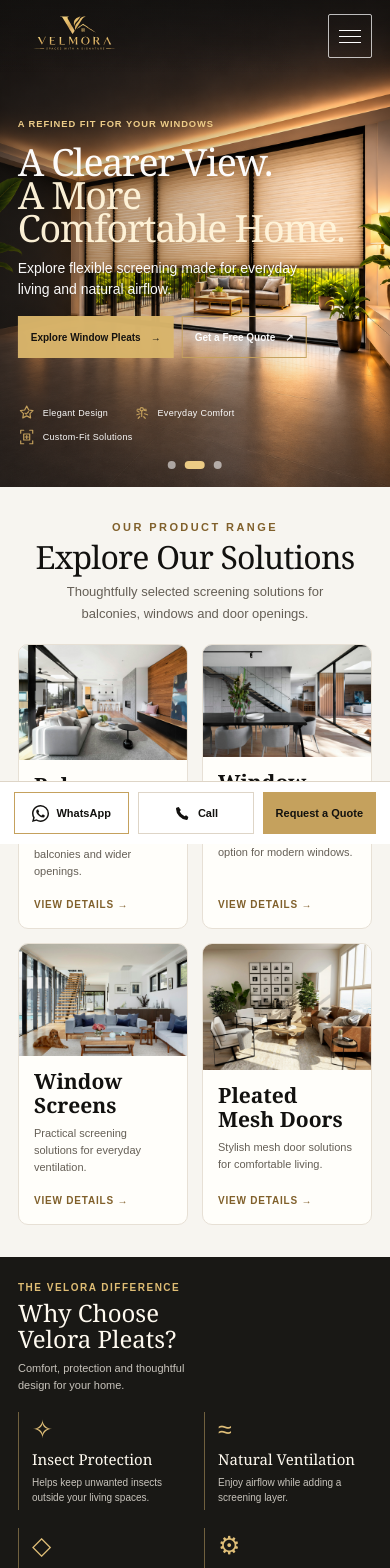
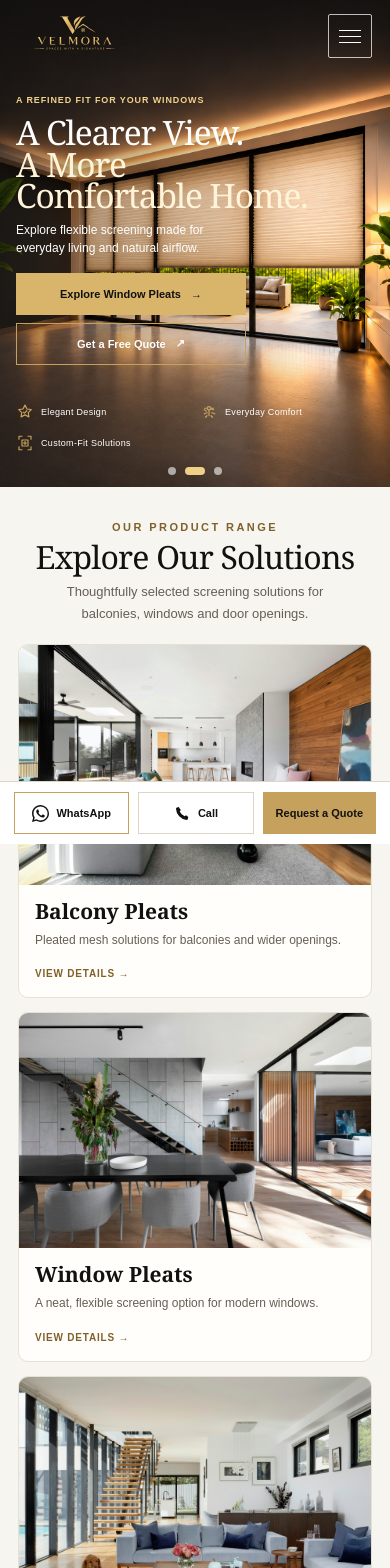
Before and after one commit to rohitkumar91131/velora-pleats, a Next.js app: page / in a window 390 px wide. Shown: the top 1568 px of the page. Built offline with nearby package versions, Linux system fonts and the light colour scheme.

Commit message:
Make homepage responsive across screen sizes

```diff
--- a/app/globals.css
+++ b/app/globals.css
@@ -779,7 +779,7 @@ body {
   .hero-benefits { gap: 18px; margin-top: 16px; }
 }
 
-@media (min-width: 721px) and (max-width: 960px) {
+@media (min-width: 721px) and (max-width: 1120px) {
   .product-grid { grid-template-columns: repeat(2, minmax(0, 1fr)); }
 }
 
@@ -1341,7 +1341,7 @@ body:has(.home-page) .product-card-body { padding: 13px 15px 16px; }
   padding: 5px 0 5px 20px;
   border-left: 1px solid rgb(223 189 116 / 44%);
 }
-.home-benefit-mark { color: #e0bf78; font-size: 25px; line-height: 1; }
+.home-benefit-mark { display: block; width: 26px; height: 26px; color: #e0bf78; flex: 0 0 auto; }
 .home-benefit h3 {
   margin: 9px 0 0;
   font: 500 17px/1.12 Georgia, "Times New Roman", serif;
@@ -2213,3 +2213,103 @@ body:has(.home-page) .cta-button { border-radius: 7px; background: #d9b56b; }
     flex-wrap: wrap;
   }
 }
+
+/* Responsive homepage refinements: keep hero content inside the image at tablet widths. */
+@media (min-width: 721px) and (max-width: 1120px) {
+  body:has(.home-page) .hero-copy {
+    justify-content: flex-start;
+    padding: 82px 0 10px;
+  }
+  body:has(.home-page) .hero-content {
+    width: min(100%, 440px);
+    transform: none;
+  }
+  body:has(.home-page) .hero-tagline {
+    margin-bottom: 6px;
+    font-size: 9px;
+    letter-spacing: .14em;
+  }
+  body:has(.home-page) .hero-title {
+    max-width: 18ch;
+    font-size: clamp(1.75rem, 4vw, 2rem);
+    line-height: .92;
+  }
+  body:has(.home-page) .hero-description {
+    max-width: 34ch;
+    margin-top: 8px;
+    font-size: 12px;
+    line-height: 1.4;
+  }
+  body:has(.home-page) .hero-actions { gap: 8px; margin-top: 11px; }
+  body:has(.home-page) .hero-button { min-height: 36px; padding: 0 12px; font-size: 10px; }
+  body:has(.home-page) .hero-benefits { font-size: 9px; }
+  body:has(.home-page) .hero-benefits li { gap: 6px; padding: 0 10px; }
+  body:has(.home-page) .hero-benefit-icon { width: 17px; height: 17px; }
+  body:has(.home-page) .hero-controls { margin-top: 5px; }
+  .home-testimonials-grid { grid-template-columns: repeat(2, minmax(0, 1fr)); }
+  .home-testimonials-grid li:last-child { grid-column: 1 / -1; }
+}
+
+@media (max-width: 720px) {
+  body:has(.home-page) .hero-copy {
+    width: calc(100% - 32px);
+    padding-top: clamp(96px, 28vw, 180px);
+    padding-bottom: 12px;
+  }
+  body:has(.home-page) .hero-content { width: 100%; }
+  body:has(.home-page) .hero-title {
+    max-width: 12ch;
+    font-size: clamp(2rem, 8.8vw, 3.1rem);
+    line-height: .94;
+  }
+  body:has(.home-page) .hero-tagline {
+    max-width: 100%;
+    margin-bottom: 10px;
+    font-size: clamp(8px, 2.3vw, 10px);
+    letter-spacing: .1em;
+    white-space: normal;
+  }
+  body:has(.home-page) .hero-description { max-width: 34ch; font-size: 13px; }
+  body:has(.home-page) .hero-benefits {
+    width: 100%;
+    grid-template-columns: repeat(2, minmax(0, 1fr));
+    gap: 7px 10px;
+    font-size: 10px;
+  }
+  body:has(.home-page) .hero-benefits li { min-width: 0; }
+  body:has(.home-page) .hero-benefits li span { overflow-wrap: anywhere; }
+  body:has(.home-page) .home-benefits-inner { gap: 16px 12px; }
+  body:has(.home-page) .home-benefit { padding-left: 12px; }
+  body:has(.home-page) .home-benefit-mark { width: 22px; height: 22px; }
+  body:has(.home-page) .product-grid { grid-template-columns: repeat(2, minmax(0, 1fr)); }
+}
+
+@media (max-width: 560px) {
+  body:has(.home-page) .product-grid { grid-template-columns: 1fr; }
+  body:has(.home-page) .product-card-body { padding: 14px 16px 16px; }
+  body:has(.home-page) .product-card-title { font-size: 21px; }
+  body:has(.home-page) .product-card-description { font-size: 12px; }
+  body:has(.home-page) .home-testimonials-grid { grid-template-columns: 1fr; }
+  body:has(.home-page) .home-testimonials-grid li:last-child { grid-column: auto; }
+}
+
+@media (max-width: 420px) {
+  body:has(.home-page) .hero-copy { padding-top: 24%; }
+  body:has(.home-page) .hero-title { max-width: 16ch; font-size: clamp(1.85rem, 8.6vw, 2.25rem); }
+  body:has(.home-page) .hero-description { margin-top: 9px; font-size: 12px; }
+  body:has(.home-page) .hero-actions { display: grid; grid-template-columns: 1fr; }
+  body:has(.home-page) .hero-button { width: min(100%, 230px); min-height: 42px; font-size: 11px; }
+  body:has(.home-page) .hero-benefits { font-size: 9px; }
+  body:has(.home-page) .home-benefits-inner { grid-template-columns: 1fr 1fr; }
+  body:has(.home-page) .home-benefits-intro { grid-column: 1 / -1; }
+  body:has(.home-page) .home-benefit h3 { font-size: 14px; }
+  body:has(.home-page) .home-benefit p { font-size: 10px; }
+}
+
+@media (max-width: 360px) {
+  body:has(.home-page) .hero-copy { padding-top: 20%; }
+  body:has(.home-page) .hero-title { font-size: 1.65rem; }
+  body:has(.home-page) .hero-description { font-size: 11px; line-height: 1.35; }
+  body:has(.home-page) .hero-actions { gap: 7px; margin-top: 8px; }
+  body:has(.home-page) .hero-button { min-height: 38px; }
+}
--- a/components/HomeBenefits.tsx
+++ b/components/HomeBenefits.tsx
@@ -1,6 +1,18 @@
 type Benefit = { title: string; description: string };
 
-const marks = ["✧", "≈", "◇", "⚙"];
+function BenefitIcon({ index }: { index: number }) {
+  const icons = [
+    <><path d="m12 3 7 3v5c0 4.7-3 8-7 10-4-2-7-5.3-7-10V6l7-3Z" /><path d="m9 12 2 2 4-4" /></>,
+    <><path d="M3 8h11a2 2 0 1 0-2-2m-9 6h16a2 2 0 1 1-2 2m-14 4h10" /></>,
+    <><path d="m12 3 9 9-9 9-9-9 9-9Z" /><path d="m8.5 12 2.2 2.2 4.8-4.8" /></>,
+    <><path d="M8 3H4v4m12-4h4v4M4 17v4h4m12-4v4h-4" /><path d="M8 8h8v8H8zM10 12h4m-2-2v4" /></>,
+  ];
+  return (
+    <svg className="home-benefit-mark" viewBox="0 0 24 24" fill="none" stroke="currentColor" strokeWidth="1.5" strokeLinecap="round" strokeLinejoin="round" aria-hidden="true">
+      {icons[index % icons.length]}
+    </svg>
+  );
+}
 
 export default function HomeBenefits({ data }: { data: Benefit[] }) {
   return (
@@ -13,7 +25,7 @@ export default function HomeBenefits({ data }: { data: Benefit[] }) {
         </div>
         {data.map((item, index) => (
           <article className="home-benefit" key={item.title}>
-            <span className="home-benefit-mark" aria-hidden="true">{marks[index] ?? "✧"}</span>
+            <BenefitIcon index={index} />
             <h3>{item.title}</h3>
             <p>{item.description}</p>
           </article>
```
